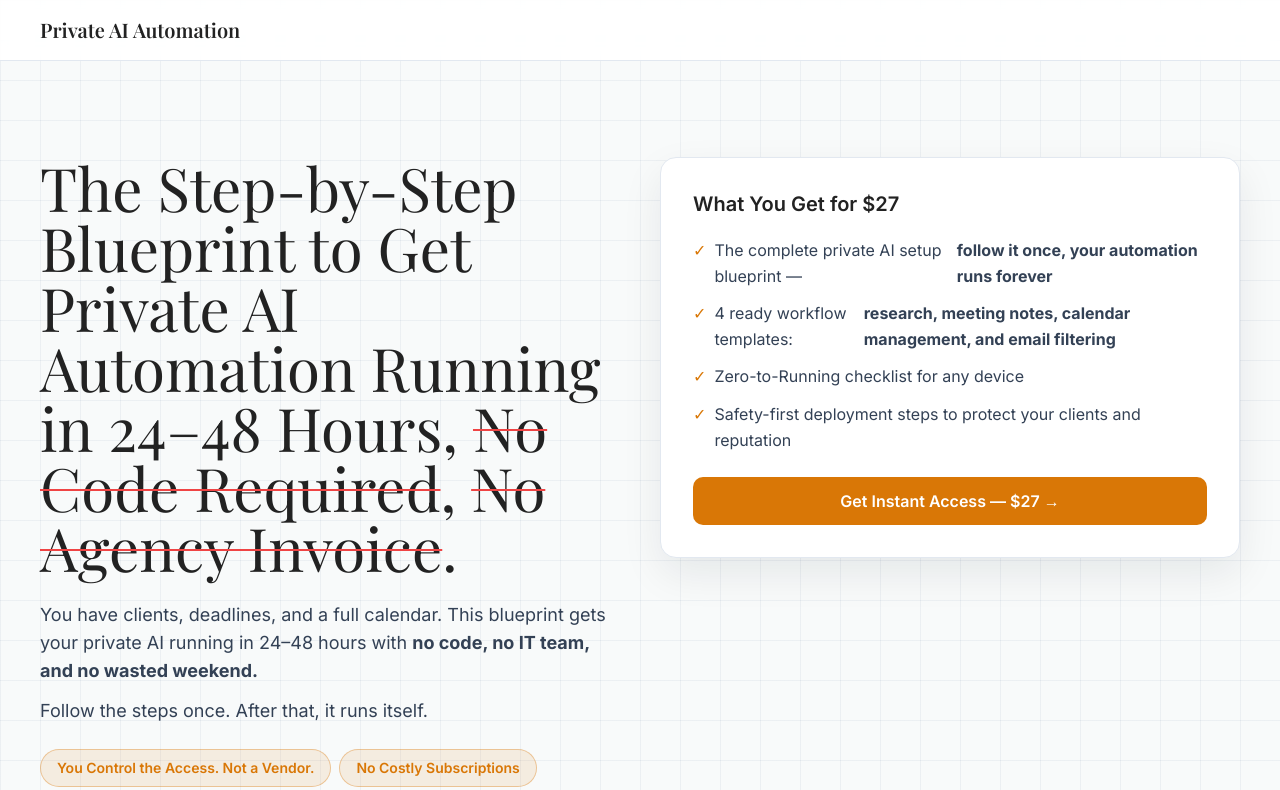
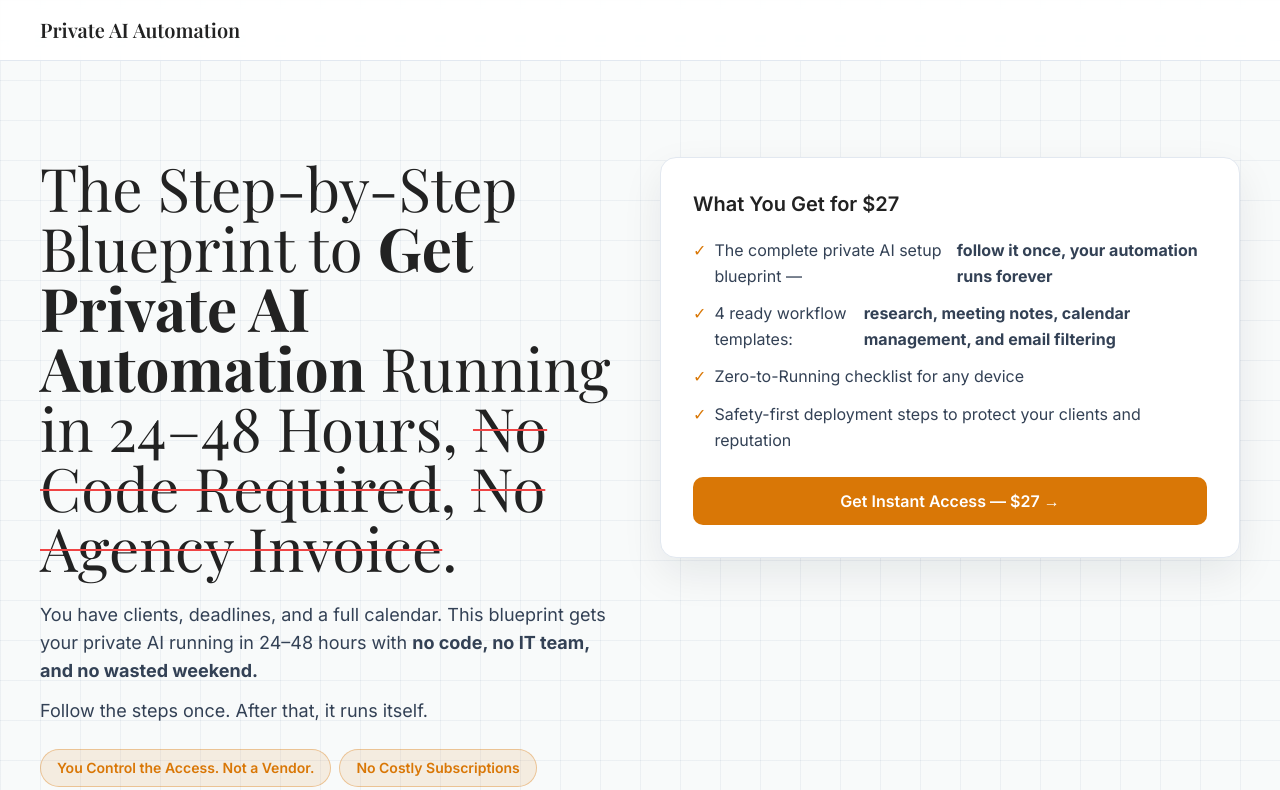
Before and after one commit to fredricksessomsbusiness-wq/privateaifunnel, a Next.js app: page / in a window 1280 px wide. Shown: the top 790 px of the page. Built offline with nearby package versions, Linux system fonts and the light colour scheme; no server answers; a web font is replaced by a local one.

Commit message:
Bold key hero phrase for emphasis

```diff
--- a/app/page.tsx
+++ b/app/page.tsx
@@ -70,7 +70,7 @@ export default function SalesPage() {
       <section className="section-wrap section-pad grid items-start gap-10 lg:grid-cols-2">
         <div>
           <h1 className="font-heading text-4xl leading-tight text-brand-text md:text-5xl lg:text-6xl">
-            The Step-by-Step Blueprint to Get Private AI Automation Running in 24–48 Hours,{" "}
+            The Step-by-Step Blueprint to <strong>Get Private AI Automation</strong> Running in 24–48 Hours,{" "}
             <span className="decoration-2 decoration-red-500 line-through">No Code Required</span>,{" "}
             <span className="decoration-2 decoration-red-500 line-through">No Agency Invoice</span>.
           </h1>
```
